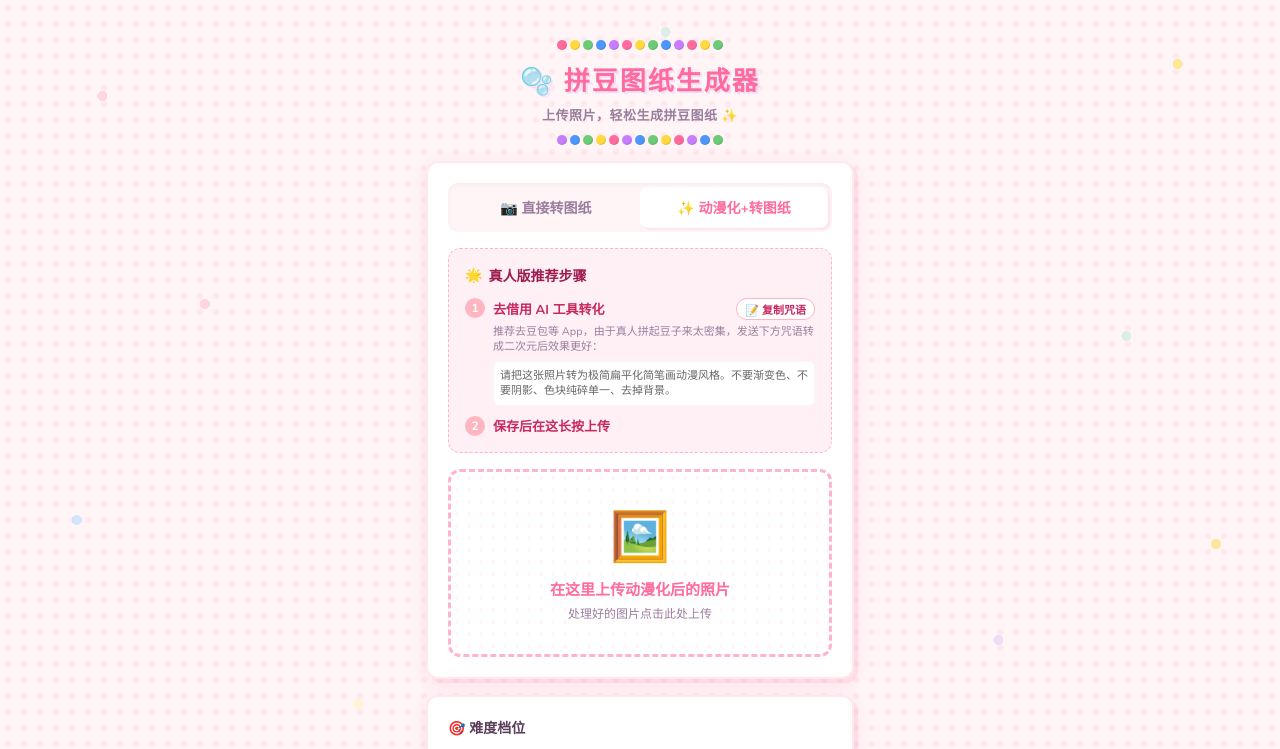
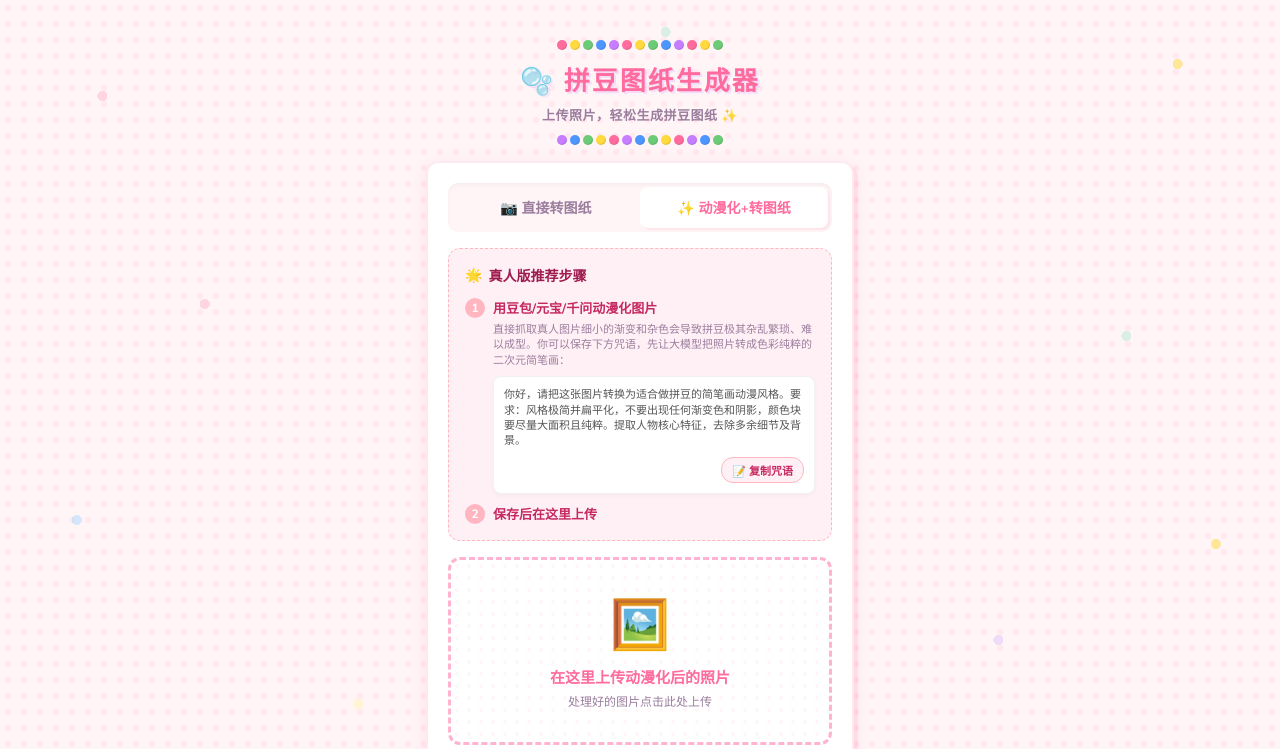
Before and after one commit to TANGJIE-0212/Pindou, a website: page index.html in a window 1280 px wide. Both pictures are taken after a click on the button "✨ 动漫化+转图纸". Shown: the top 749 px of the page. Drawn offline with nearby package versions, Linux system fonts and the light colour scheme.

Commit message:
style: update wording for anime mode conversion logic and prompt UI

```diff
--- a/index.html
+++ b/index.html
@@ -741,11 +741,16 @@
               <div style="width:20px; height:20px; background:#FFB6C1; color:#FFF; border-radius:50%; display:flex; align-items:center; justify-content:center; font-size:12px; font-weight:bold; flex-shrink:0;">1</div>
               <div style="flex:1;">
                 <div style="font-size:13px; font-weight:bold; color:#C62860; margin-bottom:4px; display:flex; justify-content:space-between; align-items:center;">
-                  去借用 AI 工具转化 <button id="copyPromptBtn" style="background:#fff; border:1px solid #FFB6C1; border-radius:12px; padding:2px 8px; font-size:11px; font-weight:bold; cursor:pointer; color:#C62860; display:flex; align-items:center; gap:4px">📝 复制咒语</button>
+                  用豆包/元宝/千问动漫化图片
                 </div>
                 <div style="font-size:11px; color:var(--text-light); line-height:1.4;">
-                  推荐去豆包等 App，由于真人拼起豆子来太密集，发送下方咒语转成二次元后效果更好：
-                  <div id="copyPromptText" style="background:#fff; padding:6px; border-radius:6px; margin-top:6px; font-size:11px; color:#666; border:1px solid rgba(0,0,0,0.03);">请把这张照片转为极简扁平化简笔画动漫风格。不要渐变色、不要阴影、色块纯碎单一、去掉背景。</div>
+                  直接抓取真人图片细小的渐变和杂色会导致拼豆极其杂乱繁琐、难以成型。你可以保存下方咒语，先让大模型把照片转成色彩纯粹的二次元简笔画：
+                  <div style="background:#fff; padding:10px; border-radius:8px; margin-top:8px; border:1px solid rgba(0,0,0,0.05); box-shadow:0 2px 4px rgba(0,0,0,0.03);">
+                    <div id="copyPromptText" style="font-size:11px; color:#555;">你好，请把这张图片转换为适合做拼豆的简笔画动漫风格。要求：风格极简并扁平化，不要出现任何渐变色和阴影，颜色块要尽量大面积且纯粹。提取人物核心特征，去除多余细节及背景。</div>
+                    <div style="text-align:right; margin-top:8px;">
+                      <button id="copyPromptBtn" style="background:#FFF0F5; border:1px solid #FFB6C1; border-radius:12px; padding:4px 10px; font-size:11px; font-weight:bold; cursor:pointer; color:#C62860; display:inline-flex; align-items:center; gap:4px">📝 复制咒语</button>
+                    </div>
+                  </div>
                 </div>
               </div>
             </div>
@@ -753,7 +758,7 @@
             <!-- Step 2 -->
             <div style="display:flex; align-items:center; gap:8px;">
               <div style="width:20px; height:20px; background:#FFB6C1; color:#FFF; border-radius:50%; display:flex; align-items:center; justify-content:center; font-size:12px; font-weight:bold; flex-shrink:0;">2</div>
-              <div style="font-size:13px; font-weight:bold; color:#C62860;">保存后在这长按上传</div>
+              <div style="font-size:13px; font-weight:bold; color:#C62860;">保存后在这里上传</div>
             </div>
           </div>
         </div>
```
